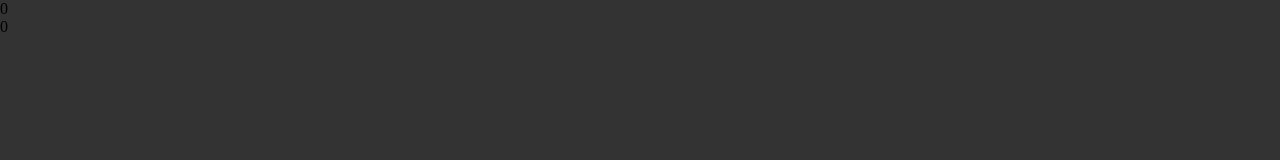
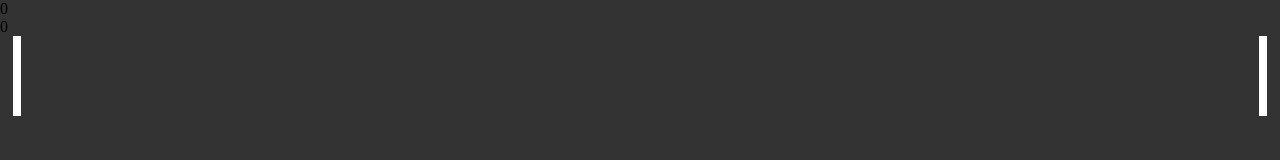
Before and after one commit to tatsuyax25/ping-pong-javascript, a plain HTML site: page index.html in a window 1280 px wide. Drawn offline with Linux system fonts and the light colour scheme.

Commit message:
Working on paddles

```diff
--- a/styles.css
+++ b/styles.css
@@ -9,6 +9,9 @@ body {
 
 .paddle {
     position: absolute;
+    background-color: white;
+    width: 1vh;
+    height: 10vh;
 }
 
 .paddle.left {
```
